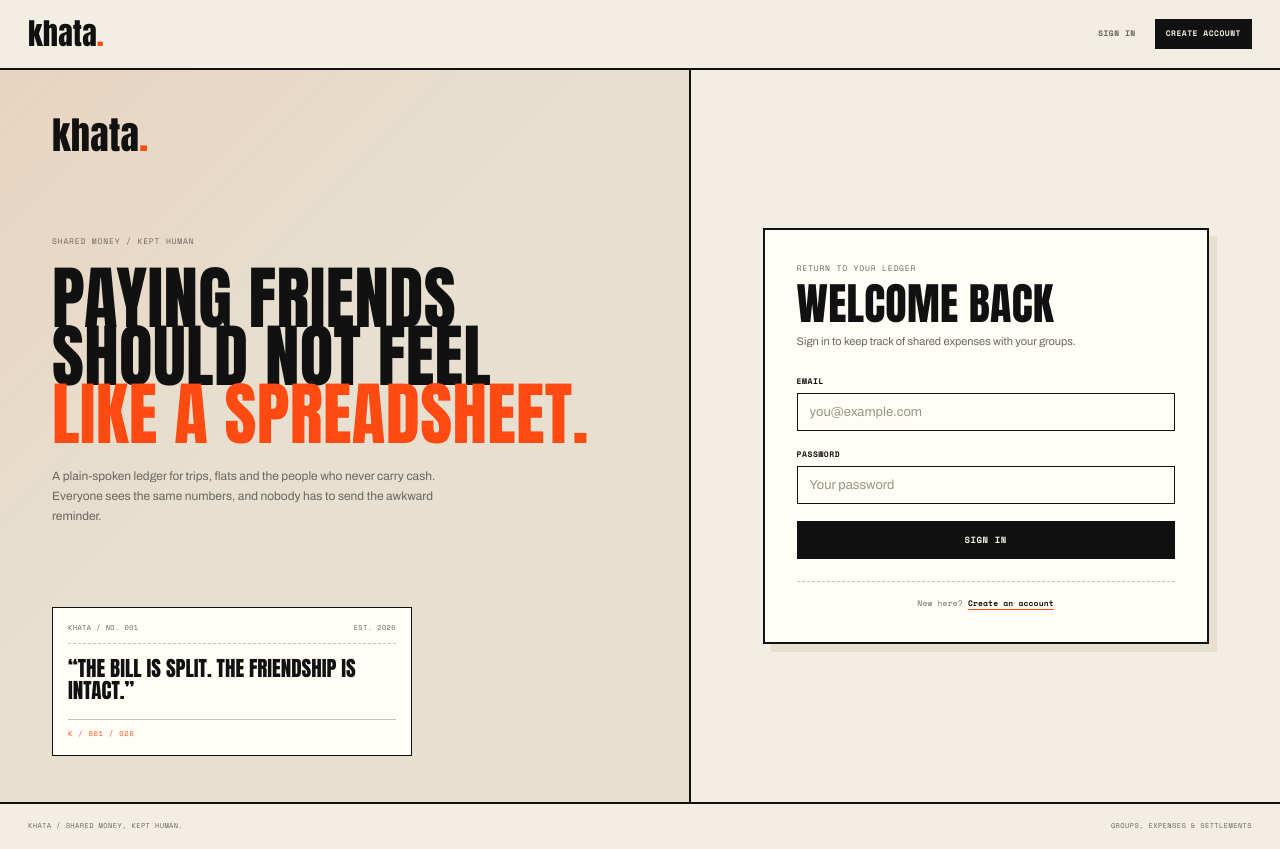
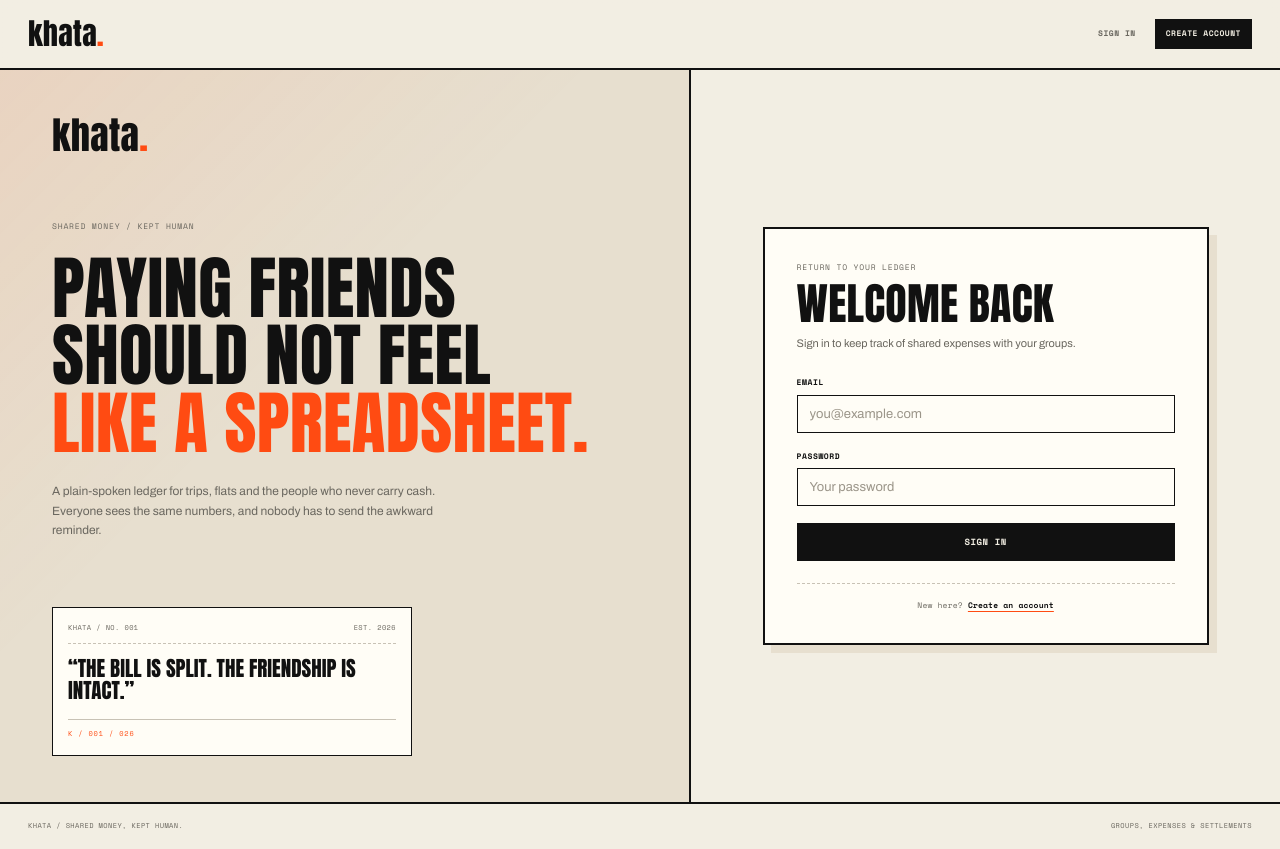
Before and after one commit to Harsh-Haritwal/Splitwise-clone, a React (Vite) app in the folder frontend/: page /login in a window 1280 px wide. Built offline with nearby package versions, Linux system fonts and the light colour scheme; no server answers.

Commit message:
Fix display line spacing

```diff
--- a/frontend/src/index.css
+++ b/frontend/src/index.css
@@ -296,7 +296,7 @@ button {
   font-size: clamp(34px, 4.2vw, 56px);
   font-weight: 400;
   letter-spacing: 0.005em;
-  line-height: 0.9;
+  line-height: 0.95;
   text-transform: uppercase;
 }
 
@@ -513,7 +513,7 @@ button {
   font-size: clamp(48px, 5.4vw, 84px);
   font-weight: 400;
   letter-spacing: 0.005em;
-  line-height: 0.84;
+  line-height: 0.98;
   text-transform: uppercase;
 }
 
@@ -587,7 +587,7 @@ button {
   font-size: 44px;
   font-weight: 400;
   letter-spacing: 0.005em;
-  line-height: 0.9;
+  line-height: 0.97;
   text-transform: uppercase;
 }
 
@@ -1142,7 +1142,7 @@ button {
   font-size: clamp(58px, 8.4vw, 110px);
   font-weight: 400;
   letter-spacing: 0.005em;
-  line-height: 0.82;
+  line-height: 0.9;
   text-transform: uppercase;
 }
 
--- a/frontend/src/pages/Dashboard.jsx
+++ b/frontend/src/pages/Dashboard.jsx
@@ -374,7 +374,10 @@ function Dashboard() {
           <section className="rail-card">
             <div className="rail-head">
               <h2>Settle up</h2>
-              <span>{overall ? overall.groupCount : 0} circles</span>
+              <span>
+                {overall ? overall.groupCount : 0} circle
+                {overall && overall.groupCount === 1 ? "" : "s"}
+              </span>
             </div>
             <div className="rail-body">
               <p className="rail-copy">
```
